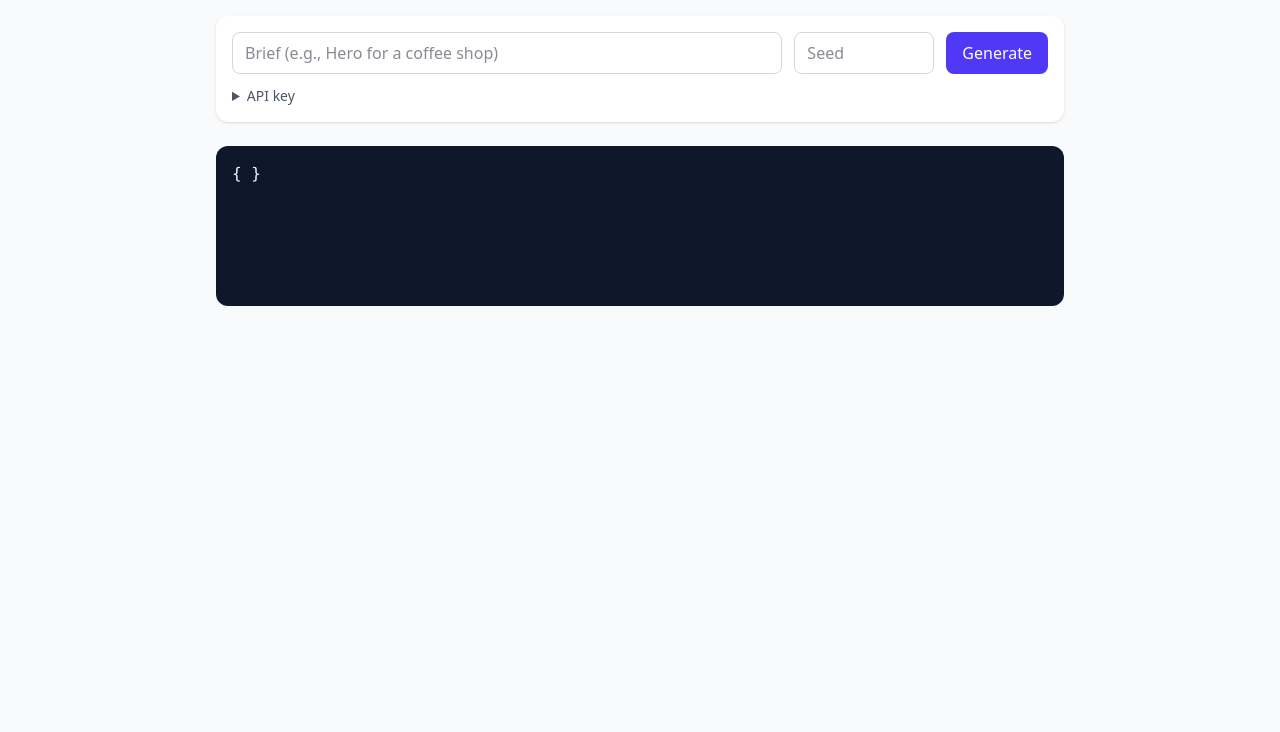
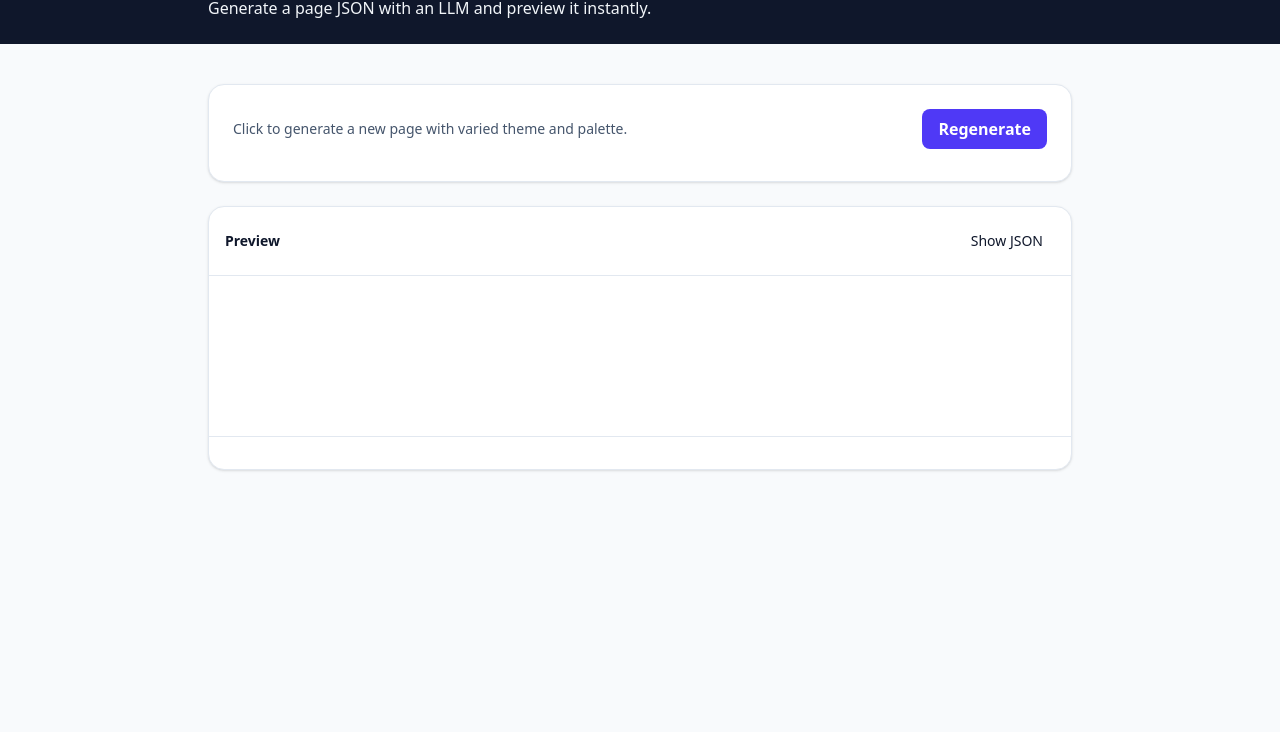
Before and after one commit to lesprgm/Roulette, a website: page templates/index.html in a window 1280 px wide. Shown: the part 68-800 px from the top of the page. Drawn offline with Linux system fonts and the light colour scheme.

Commit message:
Refactor index.html and reduced clutter on webpage. Everything is now hands-off and only requires you to select the 'generate' button

```diff
--- a/templates/index.html
+++ b/templates/index.html
@@ -1,51 +1,59 @@
-<!doctype html>
+<!DOCTYPE html>
 <html lang="en">
 <head>
   <meta charset="utf-8" />
   <meta name="viewport" content="width=device-width, initial-scale=1" />
   <title>Non-Deterministic Website</title>
 
-  <link href="/static/tailwind.css" rel="stylesheet">
+  <link rel="stylesheet" href="/static/tailwind.css" />
+</head>
 
+<body class="bg-slate-50 text-slate-900" data-api-key="">
+  <header class="bg-slate-900 text-slate-100 py-6">
+    <div class="container mx-auto max-w-4xl px-4">
+      <h1 class="text-3xl font-extrabold tracking-wide">Non-Deterministic Website</h1>
+      <p class="text-slate-300 mt-1">Generate a page JSON with an LLM and preview it instantly.</p>
+    </div>
+  </header>
 
-  <script defer src="/static/js/app.js"></script>
-</head>
-<body class="bg-gray-50 text-gray-900">
-  <div class="max-w-4xl mx-auto p-6 space-y-6">
-    <h1 class="text-3xl font-bold">Non-Deterministic Website</h1>
+  <main class="container mx-auto max-w-4xl px-4 py-10 space-y-6">
+    <section class="border border-slate-200 bg-white rounded-2xl p-6 shadow-sm">
+      <div class="flex items-center justify-between">
+        <p class="text-sm text-slate-600">Click to generate a new page with varied theme and palette.</p>
+        <button
+          id="generateBtn"
+          type="button"
+          class="px-4 py-2 rounded-lg bg-indigo-600 text-white font-semibold hover:bg-indigo-700"
+        >
+          Regenerate
+        </button>
+      </div>
+      <div id="status" class="mt-2 text-sm text-slate-600"></div>
+    </section>
 
-    <div class="bg-white rounded-xl shadow p-4 space-y-3">
-      <div class="grid grid-cols-1 md:grid-cols-[1fr_140px_auto] gap-3">
-        <input id="brief" type="text"
-               class="input input-bordered px-3 py-2 rounded-lg border border-gray-300 focus:outline-none focus:ring-2 focus:ring-indigo-500"
-               placeholder="Brief (e.g., Hero for a coffee shop)" />
-        <input id="seed" type="number"
-               class="px-3 py-2 rounded-lg border border-gray-300 focus:outline-none focus:ring-2 focus:ring-indigo-500"
-               placeholder="Seed" />
-        <button id="btn-generate"
-                class="px-4 py-2 rounded-lg bg-indigo-600 text-white hover:bg-indigo-700">
-          Generate
+    <section class="border border-slate-200 bg-white rounded-2xl shadow-sm">
+      <div class="flex items-center justify-between p-4 border-b border-slate-200">
+        <h2 class="text-sm font-semibold text-slate-700">Preview</h2>
+        <button
+          id="toggleJsonBtn"
+          type="button"
+          class="px-3 py-2 rounded bg-slate-100 text-sm hover:bg-slate-50"
+          aria-expanded="false"
+          aria-controls="jsonPanel"
+        >
+          Show JSON
         </button>
       </div>
 
-      <details class="mt-1">
-        <summary class="cursor-pointer text-sm text-gray-600">API key</summary>
-        <div class="flex gap-2 mt-2">
-          <input id="apiKey" type="text"
-                 class="flex-1 px-3 py-2 rounded-lg border border-gray-300 focus:outline-none focus:ring-2 focus:ring-indigo-500"
-                 placeholder="x-api-key (e.g., demo_123)" />
-          <button id="btn-save-key"
-                  class="px-3 py-2 rounded-lg bg-gray-900 text-white">Save</button>
-          <button id="btn-clear-key"
-                  class="px-3 py-2 rounded-lg border border-gray-300 bg-white">Clear</button>
-        </div>
-      </details>
-    </div>
+      <div id="preview" class="min-h-[160px] p-6 overflow-auto"></div>
 
-    <pre id="out"
-         class="bg-slate-900 text-slate-100 rounded-xl p-4 min-h-[160px] overflow-auto">{ }</pre>
+      <div id="jsonPanel" class="hidden border-t border-slate-200">
+        <pre id="jsonOut" class="p-4 text-xs overflow-auto"></pre>
+      </div>
+    </section>
 
-    <div id="render" class="space-y-4"></div>
-  </div>
+  </main>
+
+  <script src="/static/js/app.js"></script>
 </body>
 </html>
```
